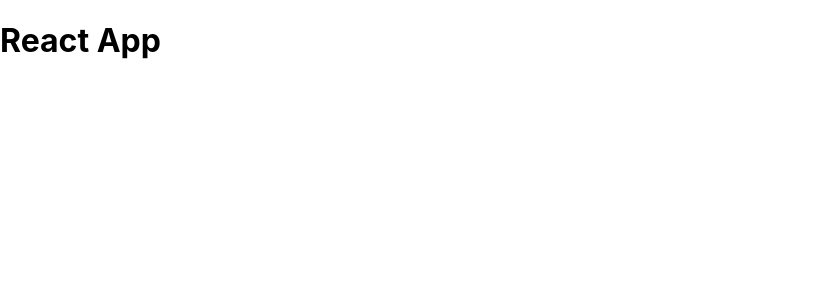
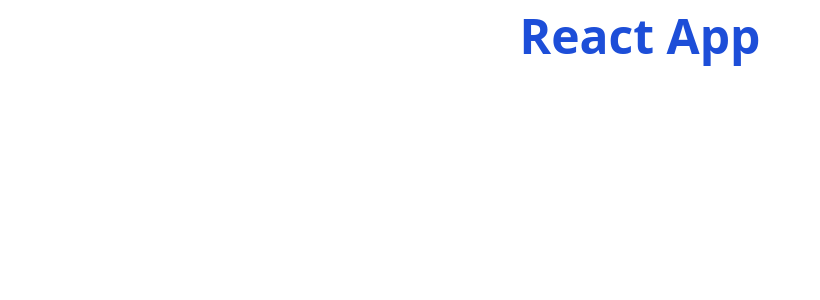
Before and after one commit to henbagle/sudoku, a React (Create React App) app: page / in a window 1280 px wide. Shown: the top 300 px of the page, without its empty margins (0-820 px from the left). Built offline with nearby package versions, Linux system fonts and the light colour scheme; the HTML template or start-up script is replaced by a standard one.

Commit message:
Add tailwindcss and craco

```diff
--- /dev/null
+++ b/craco.config.js
@@ -0,0 +1,10 @@
+// configuration file for craco
+// - a drop in replacement for react-scripts with extra customization
+
+module.exports = {
+    style: {
+        postcss: {
+            plugins: [require("tailwindcss"), require("autoprefixer")],
+        },
+    },
+};
--- a/src/components/App.js
+++ b/src/components/App.js
@@ -1,5 +1,9 @@
 function App() {
-    return <h1>React App</h1>;
+    return (
+        <h1 className="text-5xl font-semibold text-blue-700 text-center mt-3">
+            React App
+        </h1>
+    );
 }
 
 export default App;
--- a/src/index.css
+++ b/src/index.css
@@ -1,13 +1,4 @@
-body {
-  margin: 0;
-  font-family: -apple-system, BlinkMacSystemFont, 'Segoe UI', 'Roboto', 'Oxygen',
-    'Ubuntu', 'Cantarell', 'Fira Sans', 'Droid Sans', 'Helvetica Neue',
-    sans-serif;
-  -webkit-font-smoothing: antialiased;
-  -moz-osx-font-smoothing: grayscale;
-}
-
-code {
-  font-family: source-code-pro, Menlo, Monaco, Consolas, 'Courier New',
-    monospace;
-}
+/* Import Tailwind */
+@tailwind base;
+@tailwind components;
+@tailwind utilities;
--- /dev/null
+++ b/tailwind.config.js
@@ -0,0 +1,11 @@
+module.exports = {
+    purge: ["./src/**/*.{js,jsx,ts,tsx}", "./public/index.html"],
+    darkMode: false, // or 'media' or 'class'
+    theme: {
+        extend: {},
+    },
+    variants: {
+        extend: {},
+    },
+    plugins: [],
+};
```
Also changed, not shown: package.json (+8 -3 lines), 2 other files (tests, documents, lock files or other folders).
